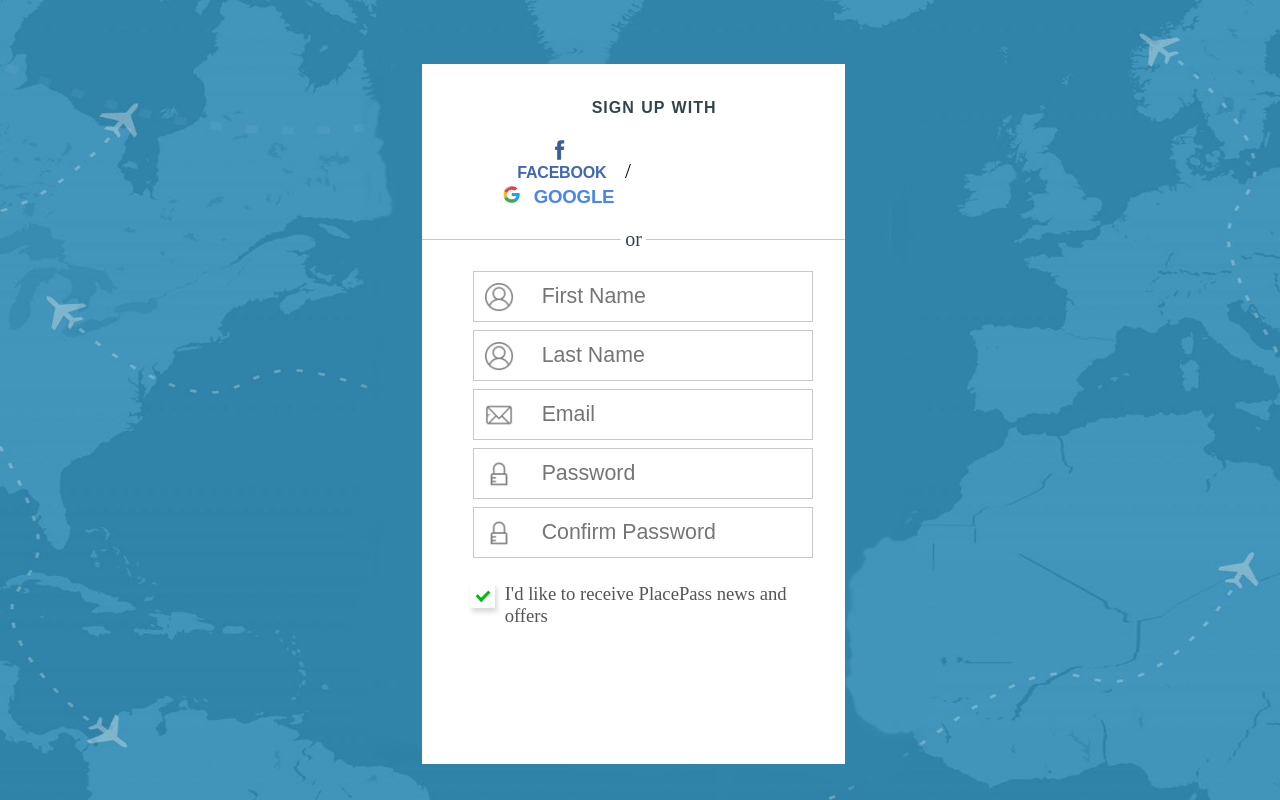
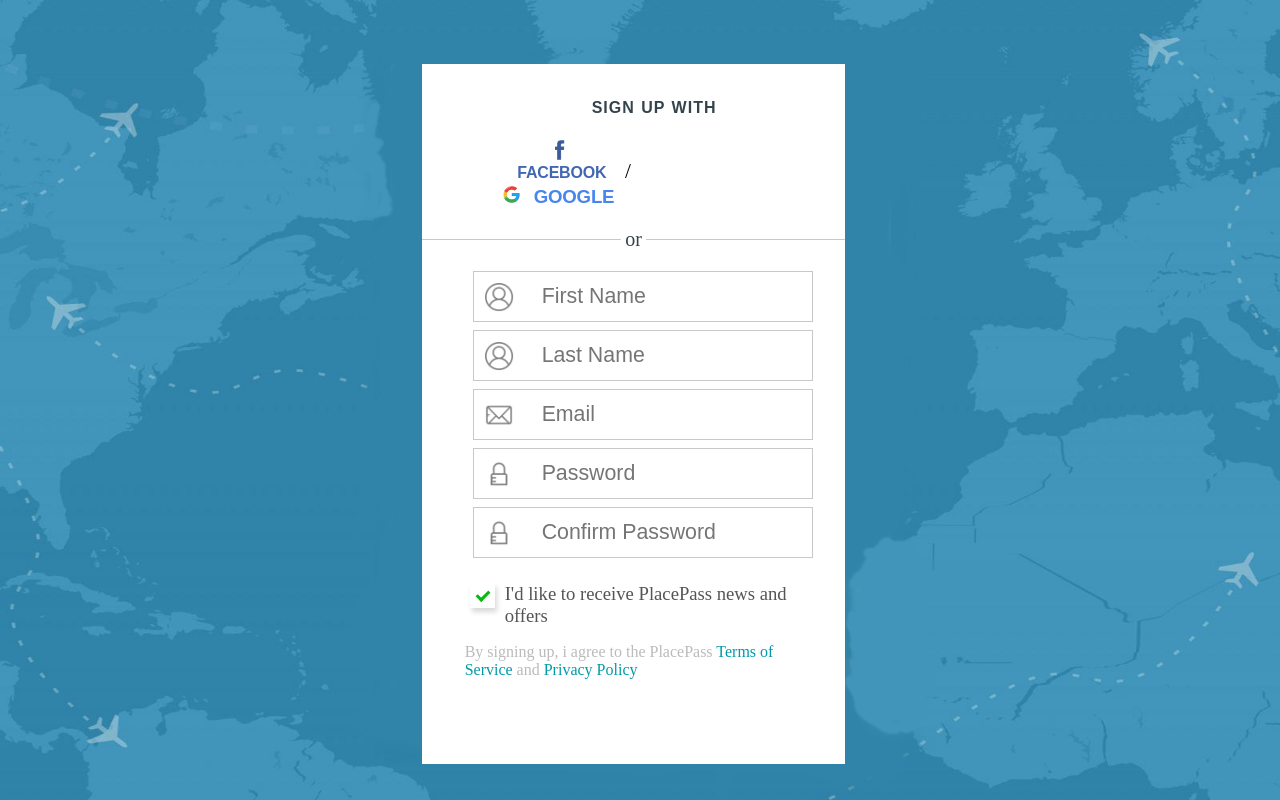
Before and after one commit to repavn/auth_form, a Django app: page / in a window 1280 px wide. Run offline with Django 3.2, Linux system fonts and the light colour scheme; some libraries are stand-ins or nearby versions.

Commit message:
links, hide text

```diff
--- a/custom_auth/templates/base.html
+++ b/custom_auth/templates/base.html
@@ -244,6 +244,25 @@ input {
   transform: rotate(45deg);
 }
 
+a.link-text{
+    color: #009AAB;
+}
+a:link {
+  text-decoration: none;
+}
+
+a:visited {
+  text-decoration: none;
+}
+
+a:hover {
+  text-decoration: none;
+}
+
+a:active {
+  text-decoration: none;
+}
+.hide-text {color: #BBBBBB;}
 
 </style>
 </head>
@@ -326,6 +345,10 @@ input {
                   <input type="checkbox" checked="checked">
                   <span class="checkmark"></span>
                 </label>
+                <p class="simple_text">
+                    <span class="hide-text">By signing up, i agree to the PlacePass</span> <a class="link-text" href="#">Terms of Service</a>
+                    <span class="hide-text">and</span> <a class="link-text" href="#">Privacy Policy</a>
+                </p>
 
             </div>
         </form>
```
